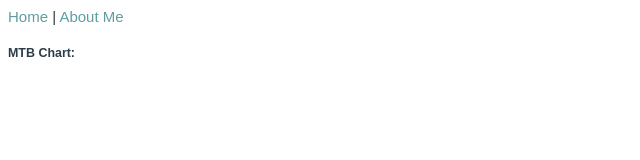
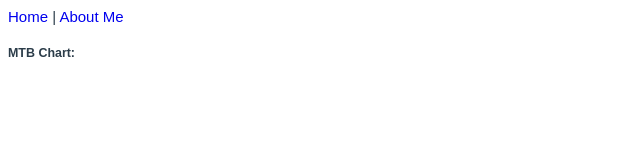
Before and after one commit to aajb99/is_201_site, a plain HTML site: page tableau.html in a window 1280 px wide. Shown: the full height of the page, 0-640 px from the left. Drawn offline with Linux system fonts and the light colour scheme.

Commit message:
Add files via upload

```diff
--- a/css/style_sheet.css
+++ b/css/style_sheet.css
@@ -15,7 +15,7 @@ li {
     font-weight: normal;
 }
 a {
-    color: cadetblue;
+    /* color: cadetblue; */
     text-decoration: none;
 }
 a:hover {
```
